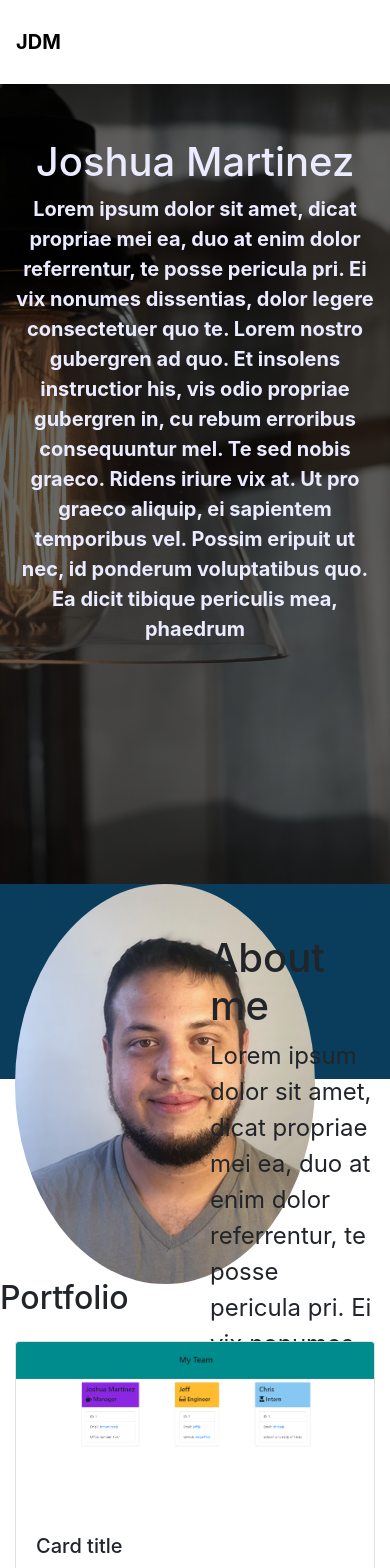
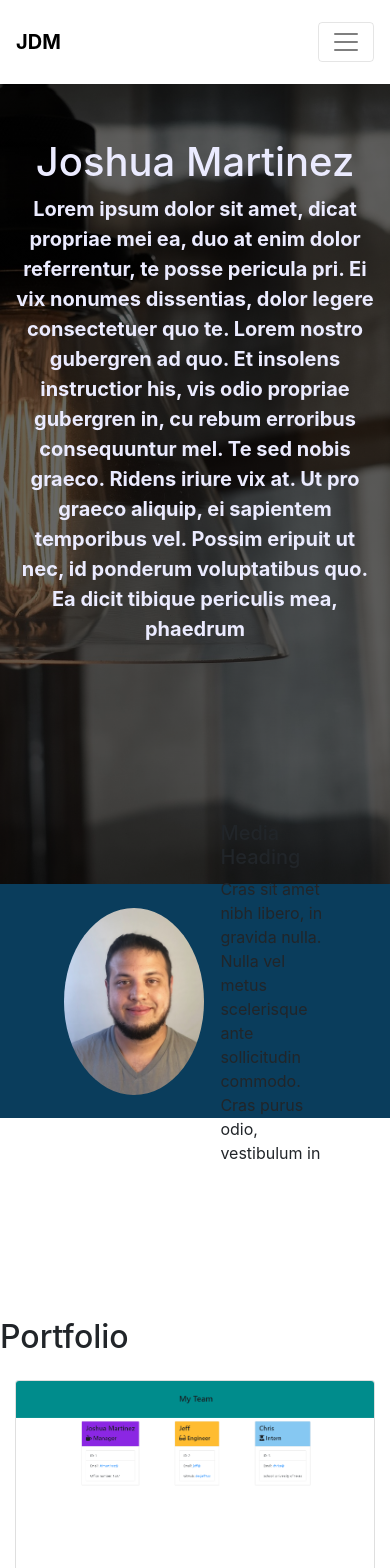
Before and after one commit to JDMartinez1531/React-Portfolio, a React (Create React App) app: page / in a window 390 px wide. Shown: the top 1568 px of the page. Built offline with nearby package versions, Linux system fonts and the light colour scheme.

Commit message:
added media query to about section

```diff
--- a/src/components/About/about.css
+++ b/src/components/About/about.css
@@ -1,13 +1,17 @@
-.about-section {
-    height: 50vw;
-    width: 100vw;
+.about {
+    height: 60vw;
+    width: 100%;
     background-color: #0A3D5C;
+    padding: 0 4rem 0 4rem;
 }
 
-.about-text {
-    margin-top:50px;
+
+
+@media only screen and (max-width: 768px) {
+    .aboutImage{
+        height: 80%;
+    }
+    .aboutText{
+
+    }
 }
-
-.aboutP {
-    font-size:x-large;
-}
--- a/src/components/About/index.jsx
+++ b/src/components/About/index.jsx
@@ -1,14 +1,27 @@
 import React from "react";
 import "./about.css";
-import Container from "react-bootstrap/Container";
-import Row from "react-bootstrap/Row";
-import Col from "react-bootstrap/Col";
+import profileImage from "../../images/profile-05.jpg";
+import Media from "react-bootstrap/Media";
 import Image from "react-bootstrap/Image";
-import profileImage from "../../images/profile-05.jpg";
 
 function About() {
 	return (
-		<Container fluid className="about-section">
+		<Media className="about">
+			<Image src={profileImage} roundedCircle className="align-self-center mr-3 aboutImage" />
+			<Media.Body className="align-self-center aboutText">
+				<h5>Media Heading</h5>
+				<p>
+					Cras sit amet nibh libero, in gravida nulla. Nulla vel metus
+					scelerisque ante sollicitudin commodo. Cras purus odio, vestibulum in
+				</p>
+			</Media.Body>
+		</Media>
+	);
+}
+
+export default About;
+
+/* <Container fluid className="about-section">
 			<Row>
 				<Col xs={6} md={4}>
 					<Image src={profileImage} roundedCircle />
@@ -27,8 +40,14 @@ function About() {
 					</p>
 				</Col>
 			</Row>
-		</Container>
-	);
-}
+		</Container> */
 
-export default About;
+
+		// <img
+		// 		width={150}
+		// 		height={150}
+		// 		borderRadius={50}
+		// 		className="profile align-self-center ml-4 mr-3"
+		// 		src={profileImage}
+		// 		alt="handsome guy"
+		// 	/>
--- a/src/components/Header/index.jsx
+++ b/src/components/Header/index.jsx
@@ -9,7 +9,7 @@ function Header() {
 			sticky="top"
 			collapseOnSelect
 			expand="lg"
-			variant="dark"
+			variant="light"
 			className="navbg"
 		>
 			<Navbar.Brand href="#home">
```
